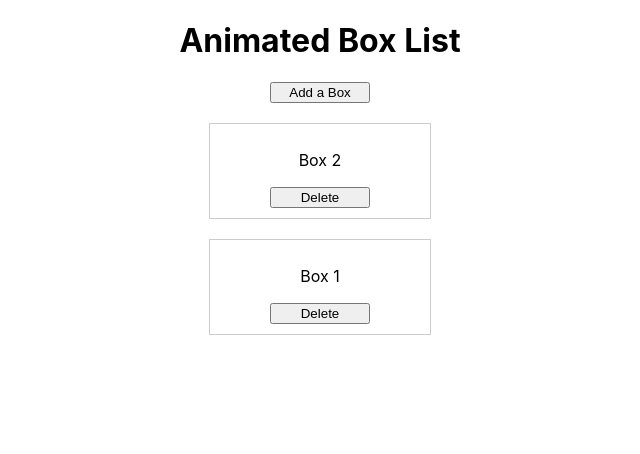
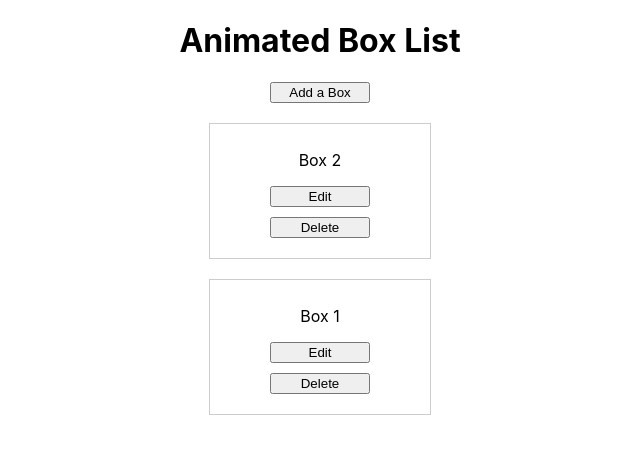
Before and after one commit to codecygen/111_React-FramerMotion-Animation-On-Remove, a React (Create React App) app: page / in a window 1280 px wide. Shown: the top 454 px of the page, without its empty margins (320-960 px from the left). Built offline with nearby package versions, Linux system fonts and the light colour scheme.

Commit message:
edit button added

```diff
--- a/src/Box.js
+++ b/src/Box.js
@@ -1,5 +1,3 @@
-import React from "react";
-
 const Box = ({ data, onDelete }) => {
   const handleDelete = () => {
     onDelete();
@@ -8,7 +6,10 @@ const Box = ({ data, onDelete }) => {
   return (
     <div className="box">
       <p>{data}</p>
-      <button onClick={handleDelete}>Delete</button>
+      <div className="flex">
+        <button>Edit</button>
+        <button onClick={handleDelete}>Delete</button>
+      </div>
     </div>
   );
 };
--- a/src/BoxList.js
+++ b/src/BoxList.js
@@ -1,7 +1,7 @@
 // Slide In Animation to the First Order in List When a New Box is Added
 // Collapse Animation When a Box is Deleted in a Box List
 
-import React, { useState } from "react";
+import { useState } from "react";
 import { AnimatePresence, motion } from "framer-motion";
 import Box from "./Box";
 
--- a/src/index.css
+++ b/src/index.css
@@ -28,6 +28,15 @@ code {
   overflow: hidden; /* Ensure contents don't overflow during animation */
 }
 
+.flex {
+  display: flex;
+  flex-direction: column;
+
+  & > button {
+    margin: 0 auto 10px;
+  }
+}
+
 button {
   width: 100px;
   margin: auto;
```
